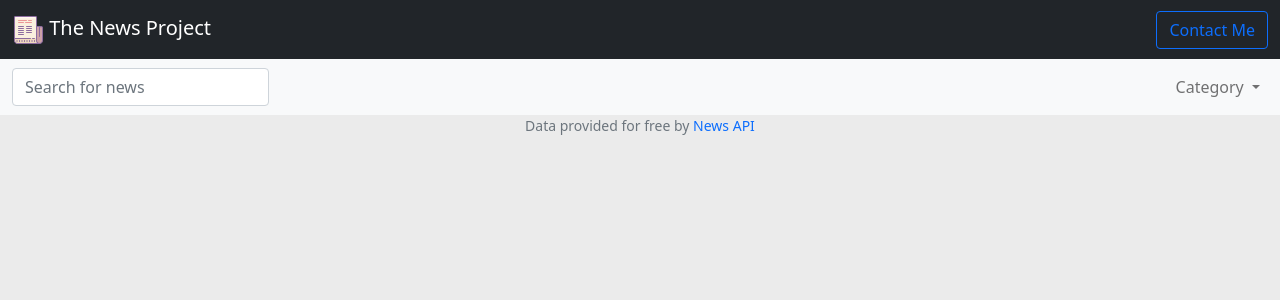
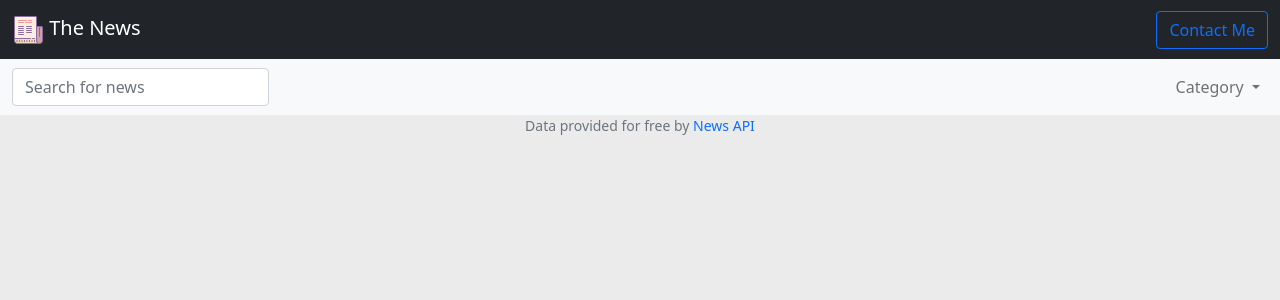
Before and after one commit to TruePadawan/The-News-Project, a Flask app: template templates/index.html in a window 1280 px wide. Shown: the top 300 px of the page. Run offline with Flask 2, Linux system fonts and the light colour scheme; the template is opened without the code that fills it, so the values that code supplies are empty.

Commit message:
Update layout.html

```diff
--- a/templates/layout.html
+++ b/templates/layout.html
@@ -14,7 +14,7 @@
 	<link rel="stylesheet" href="/static/main.css">
 	{% block script %}{% endblock %}
 	<link href="/static/img/news.ico" rel="icon">
-	<title>The News Project</title>
+	<title>The News</title>
 
 </head>
 
@@ -25,7 +25,7 @@
 
 			<a class="navbar-brand" href="/">
 				<img src="/static/img/news.ico" alt="WebPage Icon" class="d-inline-block align-text-top">
-				The News Project
+				The News
 			</a>
 
 			<button type="button" class="btn btn-outline-primary" data-bs-toggle="modal" data-bs-target="#contact">Contact Me</button>
```
